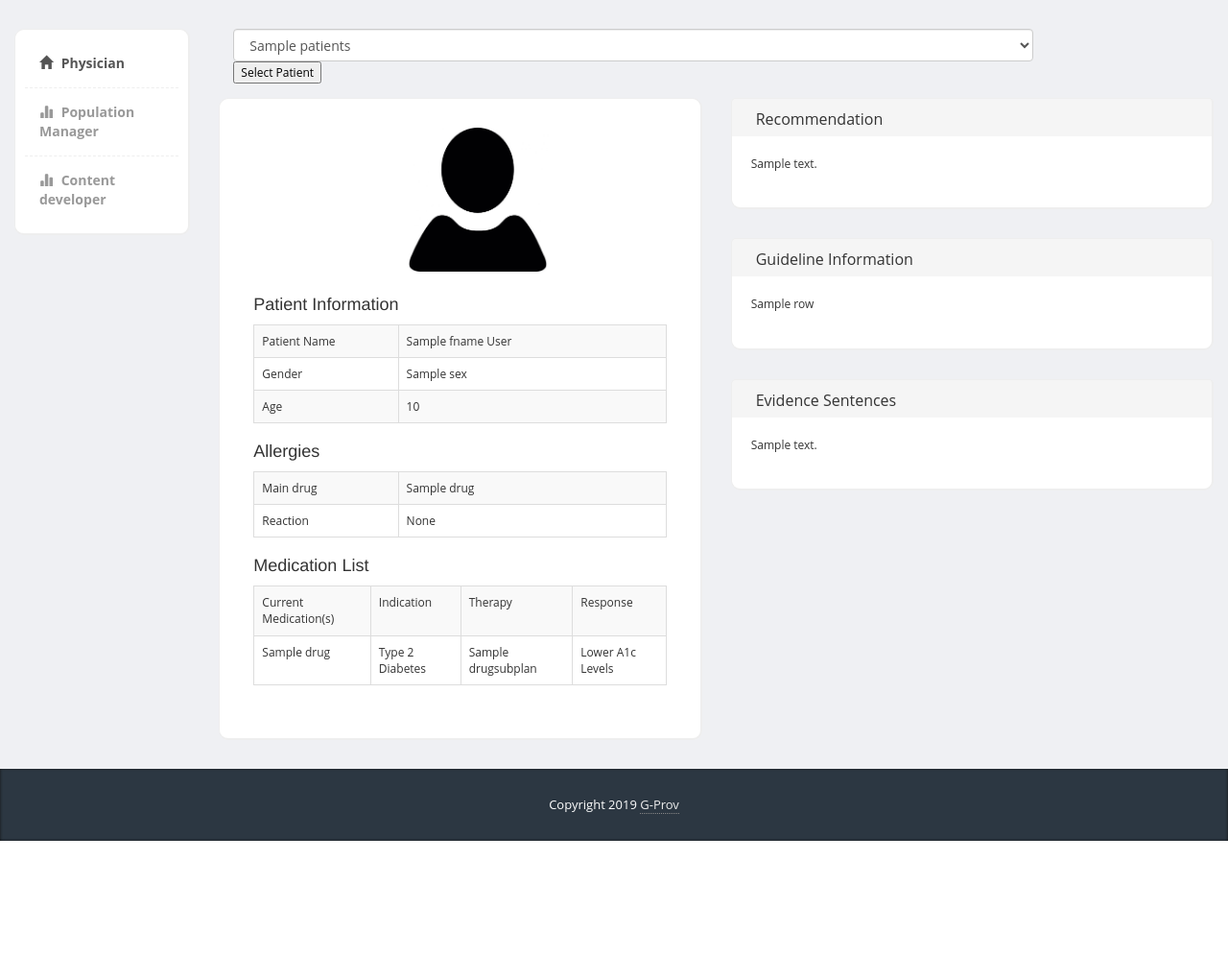
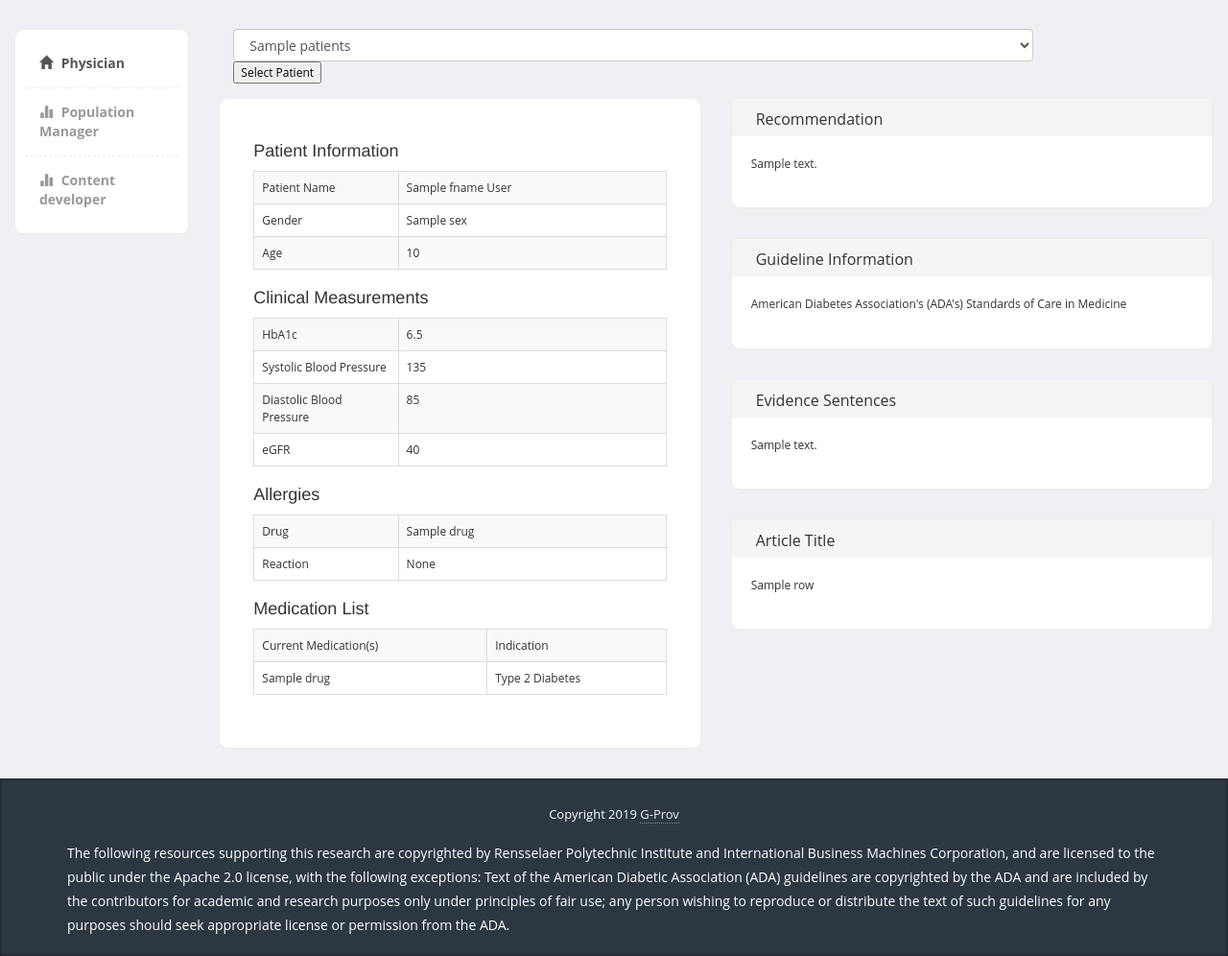
Before and after one commit to tetherless-world/GProv, a Flask app: template SourceCodes/gprovApplication/gprov/templates/physician.html in a window 1280 px wide. Shown: the part 50-1046 px from the top of the page at 96% size. Before the commit the page ends 926 px from the top, so only its background shows below. Run offline with Flask 2, Linux system fonts and the light colour scheme; the template is opened without the code that fills it: most values are stand-ins (such as "Sample title", 1, 10 or a date in 2020); some libraries are stand-ins or nearby versions.

Commit message:
updated app

```diff
--- a/SourceCodes/gprovApplication/gprov/models.py
+++ b/SourceCodes/gprovApplication/gprov/models.py
@@ -1,5 +1,5 @@
 #from py2neo import Graph, Node, Relationship
-from passlib.hash import bcrypt
+# passlib.hash import bcrypt
 from flask import Flask, render_template
 from rdflib import Graph, Literal, BNode, Namespace, RDF, URIRef, term
 from rdflib.namespace import FOAF, DC
--- a/SourceCodes/gprovApplication/gprov/templates/layout.html
+++ b/SourceCodes/gprovApplication/gprov/templates/layout.html
@@ -46,22 +46,21 @@
                 </ul>
              </div>
 		  </div>
-
 		  {% block body %}{% endblock %}
-
 		</div>
 	</div>
 
 
     <footer>
          <div class="container">
-
             <div class="copy text-center">
                Copyright 2019 <a href='#'>G-Prov</a>
             </div>
-
+            <p>
+				The following resources supporting this research are copyrighted by Rensselaer Polytechnic Institute and International Business Machines Corporation, and are licensed to the public under the Apache 2.0 license, with the following exceptions: Text of the American Diabetic Association (ADA) guidelines are copyrighted by the ADA and are included by the contributors for academic and research purposes only under principles of fair use; any person wishing to reproduce or distribute the text of such guidelines for any purposes should seek appropriate license or permission from the ADA.
+			</p>
          </div>
-      </footer>
+    </footer>
 
     <!-- jQuery (necessary for Bootstrap's JavaScript plugins) -->
     <script src="{{ url_for('static', filename='js/jquery.js') }}"></script>
--- a/SourceCodes/gprovApplication/gprov/templates/physician.html
+++ b/SourceCodes/gprovApplication/gprov/templates/physician.html
@@ -15,11 +15,11 @@
 		  	<div class="row">
 		  		<div class="col-md-6">
 		  			<div class="content-box-large">
-		  				<div class="panel-heading">
+		  				<!-- <div class="panel-heading">
 							<div class="col-sm-offset-4 col-sm-3">
 								<img src="{{ url_for('static', filename='images/1.jpg') }}" width="150" height="150" alt="">
 							</div>
-						</div>
+						</div> -->
 		  				<div class="panel-body">
 		  					<div>
 								<h4>Patient Information</h4>
@@ -41,12 +41,38 @@
 							                </tbody>
 							            </table>
 									</p>
+
+									<h4>Clinical Measurements</h4>
+									<p>
+										<table id="user" class="table table-bordered table-striped" style="clear: both">
+							                <tbody>
+							                    <tr>
+							                        <td width="35%">HbA1c</td>
+							                        <td width="65%">6.5</td>
+							                    </tr>
+							                    <tr>
+							                        <td width="35%">Systolic Blood Pressure</td>
+							                        <td width="65%">135</td>
+							                    </tr>
+												<tr>
+							                        <td width="35%">Diastolic Blood Pressure</td>
+							                        <td width="65%">85</td>
+							                    </tr>
+												<tr>
+							                        <td width="35%">eGFR</td>
+							                        <td width="65%">40</td>
+							                    </tr>
+							                </tbody>
+							            </table>
+									</p>
+
+
 									<h4>Allergies</h4>
 									<p>
 										<table id="user" class="table table-bordered table-striped" style="clear: both">
 							                <tbody>
 							                    <tr>
-							                        <td width="35%">Main drug</td>
+							                        <td width="35%">Drug</td>
 							                        <td width="65%">{{me.drug}}</td>
 							                    </tr>
 							                    <tr>
@@ -64,14 +90,12 @@
 							                    <tr>
 							                        <td >Current Medication(s)</td>
 							                        <td >Indication</td>
-													<td >Therapy</td>
-													<td >Response</td>
+
 							                    </tr>
 												<tr>
 							                        <td >{{me.drug}}</td>
 							                        <td >Type 2 Diabetes</td>
-													<td >{{me.drugsubplan}}</td>
-													<td >Lower A1c Levels</td>
+
 							                    </tr>
 							                </tbody>
 							            </table>
@@ -100,7 +124,7 @@
 			  					<div class="panel-title">Guideline Information</div>
 								</div>
 				  			<div class="content-box-large box-with-header">
-				  				{{row.articleTitle}}
+				  				American Diabetes Association's (ADA's) Standards of Care in Medicine
 								<br /><br />
 							</div>
 		  				</div>
@@ -112,6 +136,17 @@
 								</div>
 				  			<div class="content-box-large box-with-header">
 				  				{{row.evidenceText}}
+								<br /><br />
+							</div>
+		  				</div>
+		  			</div>
+					<div class="row">
+		  				<div class="col-md-12">
+		  					<div class="content-box-header">
+			  					<div class="panel-title">Article Title</div>
+								</div>
+				  			<div class="content-box-large box-with-header">
+				  				{{row.articleTitle}}
 								<br /><br />
 							</div>
 		  				</div>
@@ -133,4 +168,5 @@
 		</div>
 
 
+
 {% endblock %}
--- a/SourceCodes/gprovApplication/gprov/templates/stats.html
+++ b/SourceCodes/gprovApplication/gprov/templates/stats.html
@@ -6,7 +6,9 @@
 
 		  <div class="col-md-10">
 			</p>
-				<h2>10-Year Follow-up of Intensive Glucose Control in Type 2 Diabetes</h2>
+				<h2>Paper Title: 10-Year Follow-up of Intensive Glucose Control in Type 2 Diabetes</h2>
+				<h4>Authors: </h4>
+				<h4>Guideline Recommendation: </h4>
 			<p>
 
   			<div class="row">
```
Also changed, not shown: SourceCodes/gprovApplication/gprov/views.py (+0 -19 lines).
